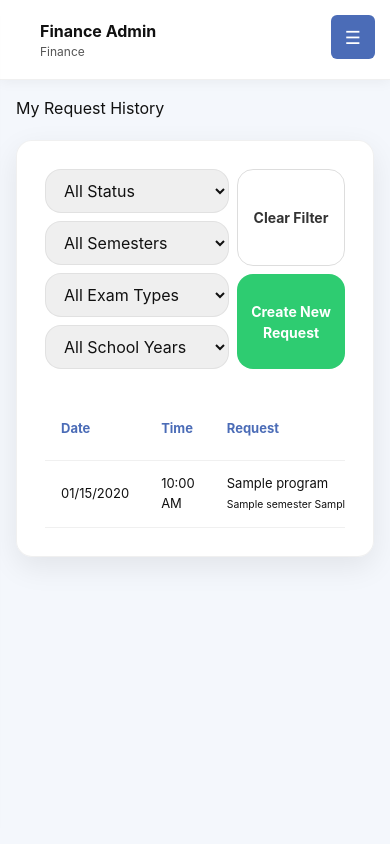
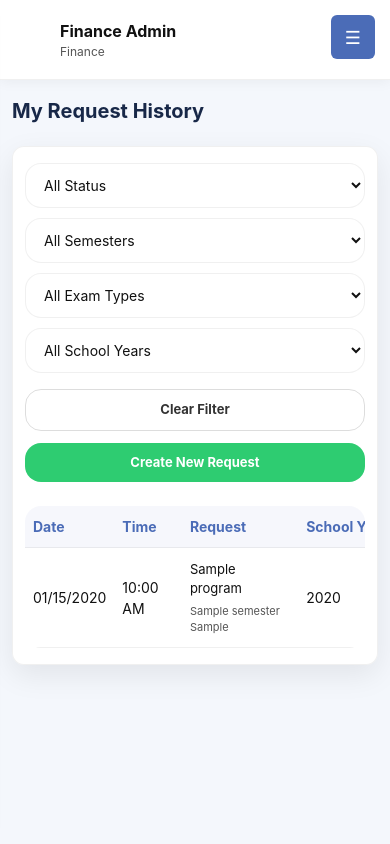
Before and after one commit to Haze-Chiz/promissory-note-system, a Flask app: template templates/student/history.html in a window 390 px wide. Run offline with Flask 3, Linux system fonts and the light colour scheme; data comes from the database, SQL or seed files in the repository; both versions use the stored data as it was after the commit; the template is opened without the code that fills it: values that come from a table or form of the project are taken from there, most other values are stand-ins (such as "Sample title", 1, 10 or a date in 2020); some libraries are stand-ins or nearby versions.

Commit message:
student mobile fix

```diff
--- a/student_routes.py
+++ b/student_routes.py
@@ -104,6 +104,7 @@ def dashboard():
     log_action(student.email, "Viewed dashboard")
 
     return render_template("student/dashboard.html",
+                           student=student,
                            data=data,
                            recent_requests=recent_requests,
                            rejected_requests=rejected_requests,
--- a/templates/student/dashboard.html
+++ b/templates/student/dashboard.html
@@ -422,8 +422,8 @@
         <header class="topbar">
           <div class="top-left">
             <div>
-              <div class="welcome">{{ data.full_name }}</div>
-              <div class="role">{{ data.role }}</div>
+              <div class="welcome">{{ student.first_name }} {{ student.last_name }}</div>
+              <div class="role">{{ student.role }}</div>
             </div>
           </div>
         </header>
--- a/templates/student/history.html
+++ b/templates/student/history.html
@@ -140,10 +138,7 @@
       flex: 1;
       display: flex;
       flex-direction: column;
-    }
-
-    .small {
-      font-size: 100%;
+      min-width: 0;
     }
 
     .topbar {
@@ -175,6 +170,12 @@
       gap: 28px;
     }
 
+    .content h2 {
+      font-size: 28px;
+      font-weight: 700;
+      color: var(--secondary);
+    }
+
     .card {
       background: var(--card-bg);
       border-radius: var(--radius);
@@ -182,51 +183,71 @@
       border: 1px solid var(--border);
       box-shadow: var(--shadow);
       backdrop-filter: blur(10px);
-      transition: .3s ease, transform .2s ease;
-      overflow-x: auto;
+      transition: .3s ease;
     }
 
-
-    .filter-search {
+    .filter-container {
       display: flex;
-      flex-wrap: wrap;
-      gap: 12px;
-      margin-bottom: 16px;
+      flex-direction: column;
+      gap: 16px;
+      margin-bottom: 24px;
     }
 
-    .filter-search select,
-    .filter-search input {
-      padding: 10px 14px;
+    .filter-row {
+      display: grid;
+      grid-template-columns: repeat(auto-fit, minmax(180px, 1fr));
+      gap: 12px;
+    }
+
+    .filter-actions {
+      display: flex;
+      gap: 12px;
+      flex-wrap: wrap;
+    }
+
+    .filter-container select,
+    .filter-container input {
+      width: 100%;
+      padding: 12px 14px;
       border-radius: var(--radius);
       border: 1px solid var(--border);
-      transition: .3s ease, box-shadow .2s ease;
+      transition: .3s ease;
+      font-size: 14px;
+      background: white;
     }
 
-    .filter-search select:focus,
-    .filter-search input:focus {
+    .filter-container select:focus,
+    .filter-container input:focus {
       outline: none;
       border-color: var(--primary);
       box-shadow: 0 0 8px rgba(75, 108, 183, 0.3);
     }
 
+    .table-container {
+      overflow-x: auto;
+      -webkit-overflow-scrolling: touch;
+      border-radius: var(--radius);
+    }
 
     .history-table {
       width: 100%;
       border-collapse: collapse;
-      margin-top: 12px;
+      min-width: 800px;
     }
 
     .history-table th,
     .history-table td {
-      padding: 12px 16px;
+      padding: 16px;
       text-align: left;
-      font-size: 13px;
+      font-size: 14px;
       border-bottom: 1px solid var(--border);
     }
 
     .history-table th {
       color: var(--primary);
       font-weight: 700;
+      background: rgba(75, 108, 183, 0.05);
+      white-space: nowrap;
     }
 
     .history-table tr:hover td {
@@ -234,22 +255,31 @@
       transition: .3s ease;
     }
 
-    .history-table th:nth-child(3),
     .history-table td:nth-child(3) {
-      width: 380px;
-      min-width: 380px;
+      max-width: 300px;
     }
 
+    .request-info {
+      font-size: 14px;
+      line-height: 1.5;
+    }
+
+    .request-details {
+      font-size: 12px;
+      color: var(--text-light);
+      margin-top: 4px;
+    }
 
     .status-badge {
       display: inline-block;
-      padding: 5px 12px;
+      padding: 6px 14px;
       border-radius: 999px;
       font-weight: 700;
       font-size: 12px;
-      min-width: 70px;
+      min-width: 90px;
       text-align: center;
       transition: .2s ease;
+      white-space: nowrap;
     }
 
     .status-pending {
@@ -270,18 +300,25 @@
       border: 1px solid var(--danger);
     }
 
+    .action-buttons {
+      display: flex;
+      gap: 8px;
+      flex-wrap: nowrap;
+    }
 
     .btn {
-      padding: 10px 16px;
+      padding: 10px 18px;
       border-radius: var(--radius);
       font-weight: 700;
       font-size: 13px;
       cursor: pointer;
       border: none;
       transition: .3s ease, transform .2s ease;
+      white-space: nowrap;
+      text-align: center;
     }
 
-    .btn:hover {
+    .btn:hover:not(:disabled) {
       transform: translateY(-2px);
       box-shadow: 0 4px 15px rgba(0, 0, 0, 0.1);
     }
@@ -393,28 +441,36 @@
       cursor: pointer;
     }
 
-    @media (max-width: 900px) {
-      .app {
-        flex-direction: column;
+    .sidebar-overlay {
+      display: none;
+      position: fixed;
+      top: 0;
+      left: 0;
+      right: 0;
+      bottom: 0;
+      background: rgba(0, 0, 0, 0.5);
+      z-index: 999;
     }
 
+    @media (max-width: 900px) {
       .sidebar {
         width: 220px;
         left: -240px;
-        top: 0;
-        height: 100%;
         padding: 20px 12px;
         flex-direction: column;
         transition: left 0.3s ease;
-        z-index: 1000;
+      }
+
+      .sidebar.active {
+        left: 0;
+      }
+
+      .sidebar-overlay.active {
+        display: block;
       }
 
       .sidebar-toggle {
         display: block;
-      }
-
-      .sidebar.active {
-        left: 0;
       }
 
       .main {
@@ -422,50 +478,9 @@
         width: 100%;
       }
 
-      .content {
-        padding: 16px;
-        gap: 20px;
-      }
-
-      .form-two-col {
-        display: grid;
-        grid-template-columns: 1fr;
-        gap: 12px;
-      }
-
-      input,
-      select,
-      textarea,
-      .upload-box input[type="file"] {
-        font-size: 14px;
-        padding: 10px;
-      }
-
-      textarea {
-        min-height: 100px;
-      }
-
-      .upload-box {
-        min-height: 100px;
-        padding: 14px;
-        border-radius: var(--radius);
-        border: 1px solid var(--border);
-        background: var(--card-bg);
-        text-align: center;
-      }
-
-      .upload-box div {
-        font-size: 13px;
-      }
-
-      .upload-box small {
-        font-size: 11px;
-      }
-
-      button.btn {
-        flex: 1;
-        font-size: 14px;
-        padding: 10px;
+      .topbar {
+        padding: 0 16px 0 60px;
+        height: 80px;
       }
 
       .welcome {
@@ -475,13 +490,81 @@
       .role {
         font-size: 12px;
       }
+
+      .content {
+        padding: 16px 12px;
+        gap: 20px;
+      }
+
+      .content h2 {
+        font-size: 20px;
+      }
+
+      .card {
+        padding: 16px 12px;
+        border-radius: 12px;
+      }
+
+      .filter-row {
+        grid-template-columns: 1fr;
+        gap: 10px;
+      }
+
+      .filter-actions {
+        flex-direction: column;
+      }
+
+      .filter-actions .btn {
+        width: 100%;
+      }
+
+      .history-table {
+        min-width: 550px;
+        font-size: 12px;
+      }
+
+      .history-table th,
+      .history-table td {
+        padding: 10px 8px;
+      }
+
+      .action-buttons {
+        flex-direction: column;
+        gap: 6px;
+      }
+
+      .action-buttons .btn {
+        width: 100%;
+        padding: 8px 12px;
+      }
+
+      .status-badge {
+        font-size: 11px;
+        padding: 5px 10px;
+        min-width: 80px;
+      }
+
+      .request-info {
+        font-size: 13px;
+      }
+
+      .request-details {
+        font-size: 11px;
+      }
+
+      #flash-popup {
+        font-size: 0.95rem;
+        padding: 16px 24px;
+        max-width: 85%;
+      }
     }
   </style>
 </head>
 
 <body>
   <div class="app">
-    <button class="sidebar-toggle" onclick="document.querySelector('.sidebar').classList.toggle('active')">☰</button>
+    <button class="sidebar-toggle" onclick="toggleSidebar()">☰</button>
+    <div class="sidebar-overlay" onclick="toggleSidebar()"></div>
 
     <aside class="sidebar">
       <div class="brand">
@@ -515,11 +598,9 @@
       <div class="content">
         <h2>My Request History</h2>
         <div class="card">
-          <div class="filter-search">
-            <form id="filterForm" method="GET" action="{{ url_for('student.history') }}"
-              style="display:flex; gap:12px; flex-wrap:wrap; width:100%;">
-              <div class="max-sm:flex gap-2">
-                <div class="max-sm:flex max-sm:flex-col gap-2 sm:mb-2"><select name="status">
+          <form id="filterForm" method="GET" action="{{ url_for('student.history') }}" class="filter-container">
+            <div class="filter-row">
+              <select name="status">
                 <option value="">All Status</option>
                 <option value="Pending" {% if request.args.get('status')=='Pending' %}selected{% endif %}>Pending
                 </option>
@@ -558,17 +635,15 @@
                 {% endfor %}
               </select>
             </div>
-                <div class="max-sm:flex max-sm:flex-col gap-2">
+
+            <div class="filter-actions">
               <button type="button" class="btn btn-ghost" onclick="clearFilter()">Clear Filter</button>
-                  <button class="btn btn-primary bg-[#2ecc71]">
-                    <a href="{{ url_for('student.request_promissory') }}">Create New Request</a>
-                  </button>
-                </div>
+              <button type="button" class="btn btn-primary" style="background: #2ecc71;"
+                onclick="window.location.href='{{ url_for('student.request_promissory') }}'">Create New Request</button>
             </div>
           </form>
-          </div>
 
-          <div class="overflow-x-auto">
+          <div class="table-container">
             <table class="history-table">
               <thead>
                 <tr>
@@ -582,12 +657,13 @@
               </thead>
               <tbody>
                 {% for req in requests %}
-                <tr class="w-32">
+                <tr>
                   <td>{{ req.requested_at.strftime('%m/%d/%Y') }}</td>
                   <td>{{ req.requested_at.strftime('%I:%M %p') }}</td>
-                  <td class="w-[400px] ">{{ req.program or req.course }}<br><small>{{ req.semester or "N/A" }} {{
-                      req.semester_type or ""
-                      }}</small></td>
+                  <td>
+                    <div class="request-info">{{ req.program or req.course }}</div>
+                    <div class="request-details">{{ req.semester or "N/A" }} {{ req.semester_type or "" }}</div>
+                  </td>
                   <td>{{ req.school_year or "N/A" }}</td>
                   <td>
                     <span
@@ -596,33 +672,26 @@
                     </span>
                   </td>
                   <td>
-                    <div class="flex gap-2">
+                    <div class="action-buttons">
                       <a href="{{ url_for('student.view_request', request_id=req.id) }}" class="btn btn-ghost">View</a>
-                      <form class="h-full" method="POST"
-                        action="{{ url_for('student.delete_request', request_id=req.id) }}" style="display:inline;" {%
-                        if req.status !='Pending' %}onsubmit="return false;" {% else
+                      <form method="POST" action="{{ url_for('student.delete_request', request_id=req.id) }}"
+                        style="display:inline;" {% if req.status !='Pending' %}onsubmit="return false;" {% else
                         %}onsubmit="return confirm('Are you sure you want to delete this pending request?');" {% endif
                         %}>
-                        <button type="submit" class="btn"
-                          style="background-color: {% if req.status == 'Pending' %}var(--danger){% else %}#ccc{% endif %}; color:#fff;"
-                          {% if req.status !='Pending' %}disabled{% endif %}>
-                          Delete
-                        </button>
+                        <button type="submit" class="btn btn-danger" {% if req.status !='Pending' %}disabled{% endif
+                          %}>Delete</button>
                       </form>
                     </div>
                   </td>
                 </tr>
                 {% else %}
                 <tr>
-                  <td colspan="5" style="text-align:center;">No requests found.</td>
+                  <td colspan="6" class="empty-state">No requests found.</td>
                 </tr>
                 {% endfor %}
               </tbody>
             </table>
           </div>
-
-
-
         </div>
       </div>
     </main>
@@ -642,6 +711,25 @@
       filterSelects.forEach(select => select.value = '');
       filterForm.submit();
     }
+
+    function toggleSidebar() {
+      const sidebar = document.querySelector('.sidebar');
+      const overlay = document.querySelector('.sidebar-overlay');
+      sidebar.classList.toggle('active');
+      overlay.classList.toggle('active');
+    }
+
+    // Close sidebar when clicking on nav links on mobile
+    document.querySelectorAll('.nav a, .logout-btn').forEach(link => {
+      link.addEventListener('click', () => {
+        if (window.innerWidth <= 768) {
+          const sidebar = document.querySelector('.sidebar');
+          const overlay = document.querySelector('.sidebar-overlay');
+          sidebar.classList.remove('active');
+          overlay.classList.remove('active');
+        }
+      });
+    });
   </script>
 
 </body>
```
Also changed, not shown: other parts of templates/student/history.html (+38 -33 lines), instance/promissory.db. Lines whose indentation alone changed are shown as unchanged.
